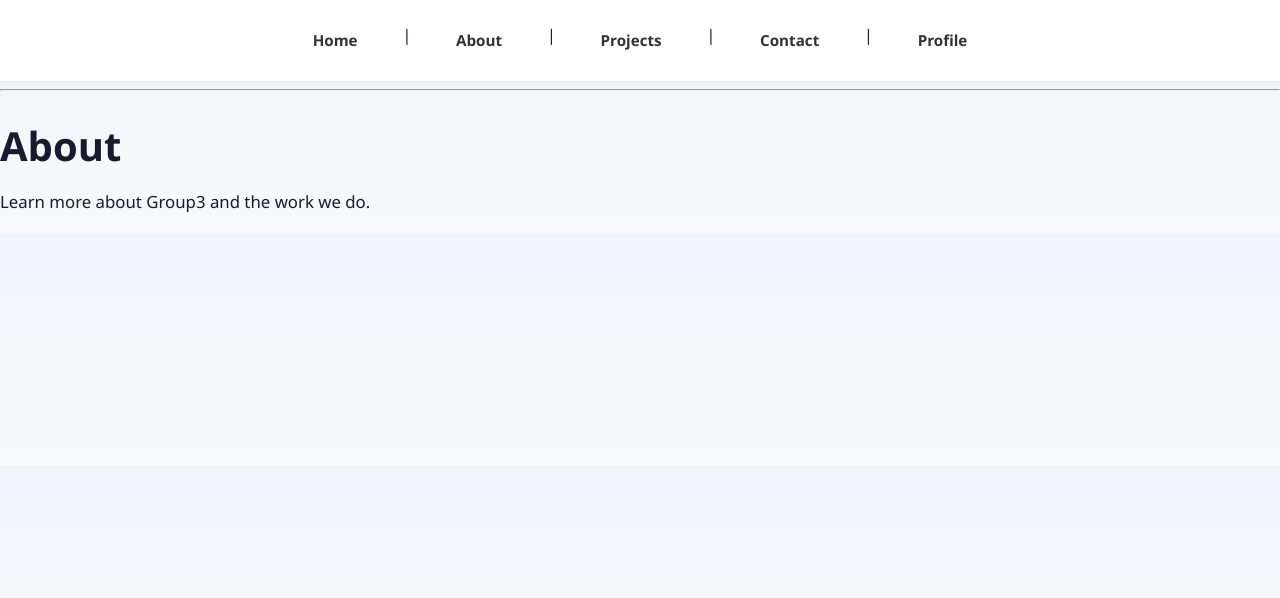
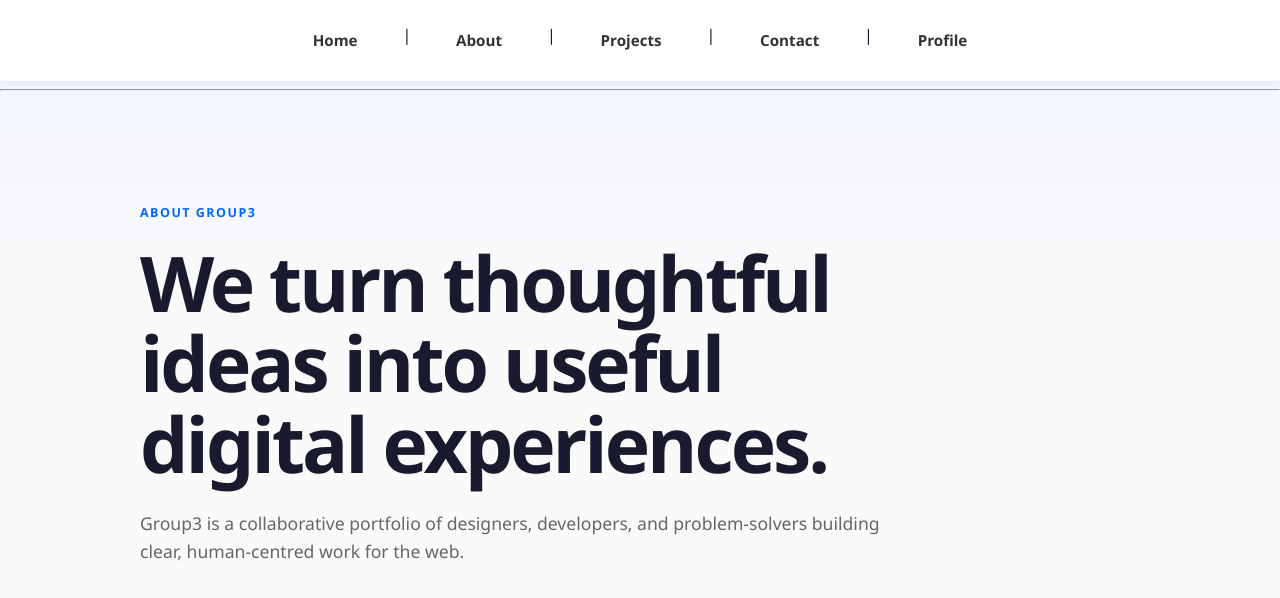
Before and after one commit to gladysmwake/Portfolio-Group3, a React (Vite) app: page /about in a window 1280 px wide. Shown: the top 598 px of the page. Built offline with nearby package versions, Linux system fonts and the light colour scheme.

Commit message:
about page

```diff
--- a/src/App.css
+++ b/src/App.css
@@ -81,3 +81,124 @@ p {
   transform: translateY(-1px);
   box-shadow: 0 4px 10px rgba(0, 102, 255, 0.3);
 }
+
+.about-page {
+  max-width: 1000px;
+  text-align: left;
+}
+
+.about-hero {
+  max-width: 780px;
+  padding: 3rem 0 4rem;
+}
+
+.about-hero h1 {
+  font-size: clamp(2.5rem, 6vw, 5rem);
+  line-height: 1.05;
+  letter-spacing: -0.04em;
+  margin: 0 0 1.5rem;
+}
+
+.eyebrow,
+.section-label,
+.about-card-number {
+  color: #0066ff;
+  font-size: 0.78rem;
+  font-weight: 700;
+  letter-spacing: 0.12em;
+  text-transform: uppercase;
+}
+
+.eyebrow {
+  margin: 0 0 1.25rem;
+}
+
+.about-content,
+.about-cta {
+  border-top: 1px solid #d8deeb;
+  display: grid;
+  gap: 2rem;
+  grid-template-columns: minmax(0, 1fr) minmax(0, 1.2fr);
+  padding: 2rem 0;
+}
+
+.about-content h2,
+.about-cta h2,
+.about-card h2 {
+  margin: 0.5rem 0 0;
+}
+
+.about-content p:last-child,
+.about-card p {
+  color: #596273;
+  margin: 0;
+}
+
+.about-grid {
+  display: grid;
+  gap: 1rem;
+  grid-template-columns: repeat(3, 1fr);
+  padding: 2rem 0 5rem;
+}
+
+.about-card {
+  background: #ffffff;
+  border: 1px solid #d8deeb;
+  border-radius: 8px;
+  min-height: 190px;
+  padding: 1.5rem;
+}
+
+.about-card-number {
+  display: block;
+}
+
+.about-card p {
+  font-size: 0.98rem;
+  margin-top: 1rem;
+}
+
+.about-cta {
+  align-items: center;
+  background: #1a1a2e;
+  border: 0;
+  color: #ffffff;
+  margin: 0 -1.5rem;
+  padding: 2.5rem 1.5rem;
+}
+
+.about-cta .section-label {
+  color: #8eb5ff;
+  margin: 0;
+}
+
+.about-cta h2 {
+  font-size: 1.8rem;
+}
+
+.about-link {
+  color: #ffffff;
+  font-weight: 700;
+  justify-self: end;
+  text-decoration: none;
+}
+
+.about-link:hover {
+  color: #8eb5ff;
+}
+
+@media (max-width: 700px) {
+  .about-content,
+  .about-cta,
+  .about-grid {
+    grid-template-columns: 1fr;
+  }
+
+  .about-hero {
+    padding-top: 1rem;
+  }
+
+  .about-link {
+    justify-self: start;
+  }
+}
--- a/src/pages/About.jsx
+++ b/src/pages/About.jsx
@@ -1,8 +1,14 @@
 export default function About() {
 	return (
-		<main>
-			<h1>About</h1>
-			<p>Learn more about Group3 and the work we do.</p>
+		<main className="page about-page">
+			<section className="about-hero">
+				<p className="eyebrow">About Group3</p>
+				<h1>We turn thoughtful ideas into useful digital experiences.</h1>
+				<p className="subtitle">
+					Group3 is a collaborative portfolio of designers, developers, and problem-solvers
+					building clear, human-centred work for the web.
+				</p>
+			</section>
 		</main>
 	)
 }
```
